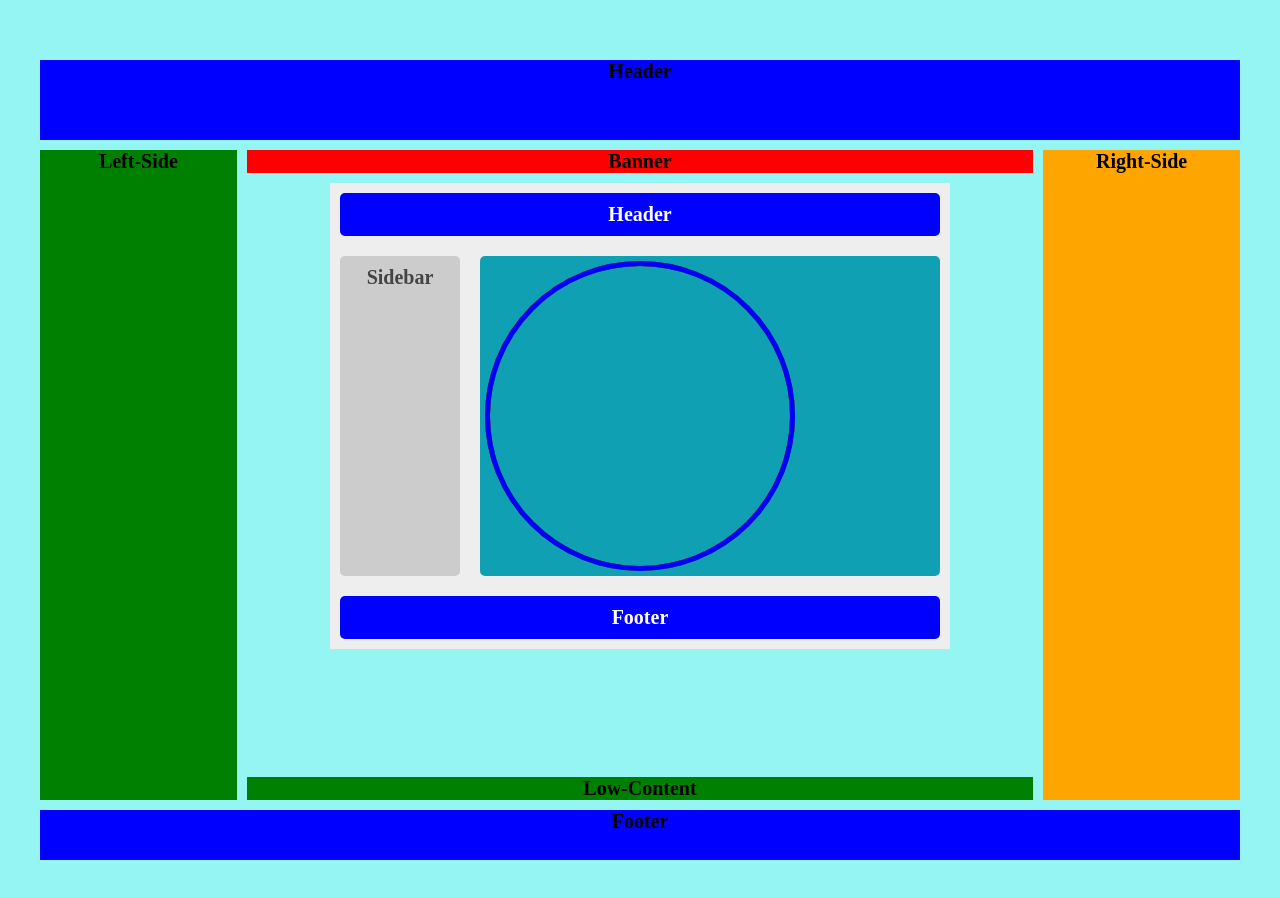
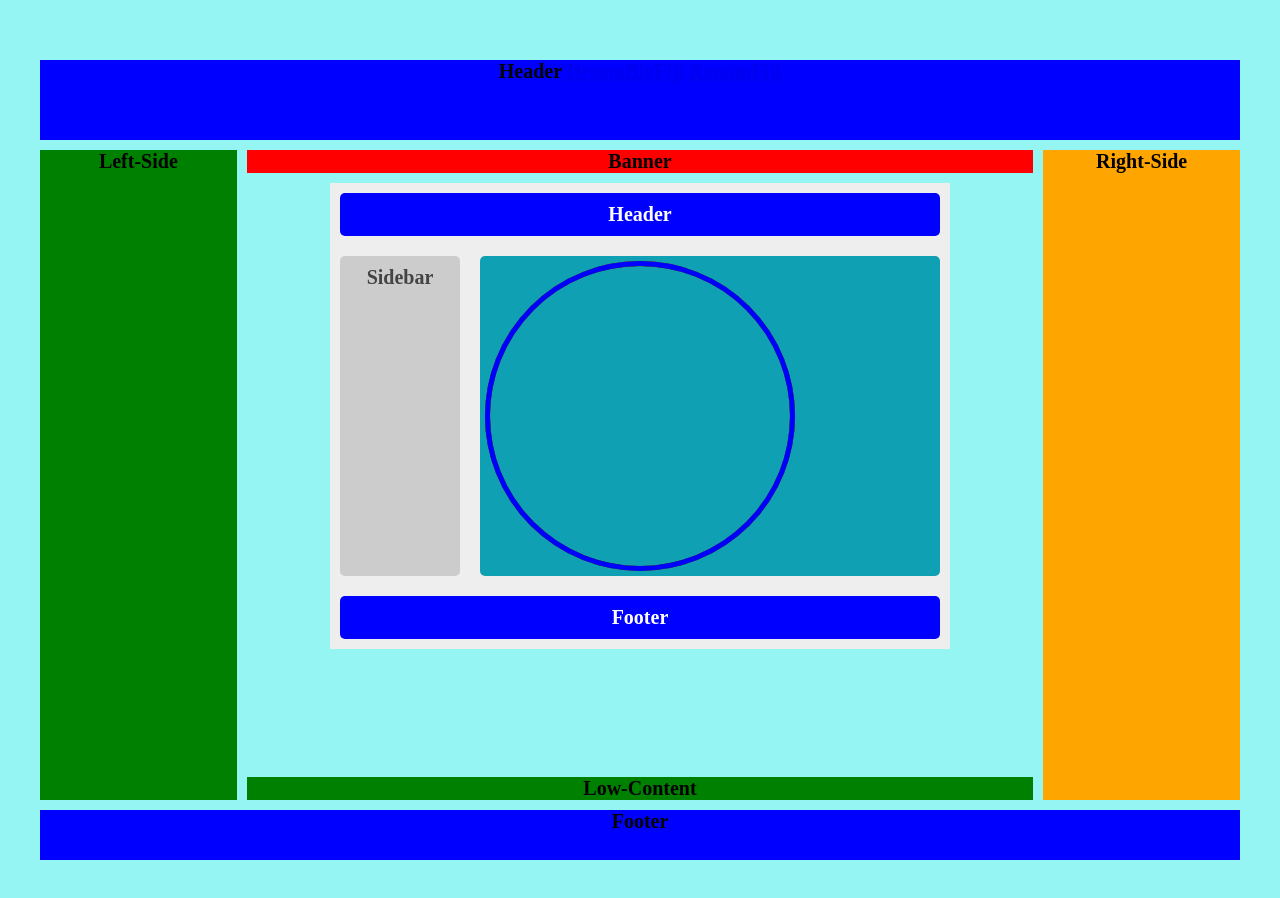
Before and after one commit to Ronamfiji/DreamBigFiji, a plain HTML site: page test.html in a window 1280 px wide. Drawn offline with Linux system fonts and the light colour scheme.

Commit message:
Links added

```diff
--- a/test.html
+++ b/test.html
@@ -8,7 +8,10 @@
 
 <body>
     <div class="container">
-        <div class="header">Header</div>
+        <div class="header">Header
+            <a href="index.html">DreamBigFiji</a>
+            <a href="ronamfiji.github.io">RonamFiji</a>
+        </div>
         <div class="banner">Banner</div>
         <div class="left-side">Left-Side</div>
         <div class="main">
```
Also changed, not shown: index.html (+2 -0 lines).
